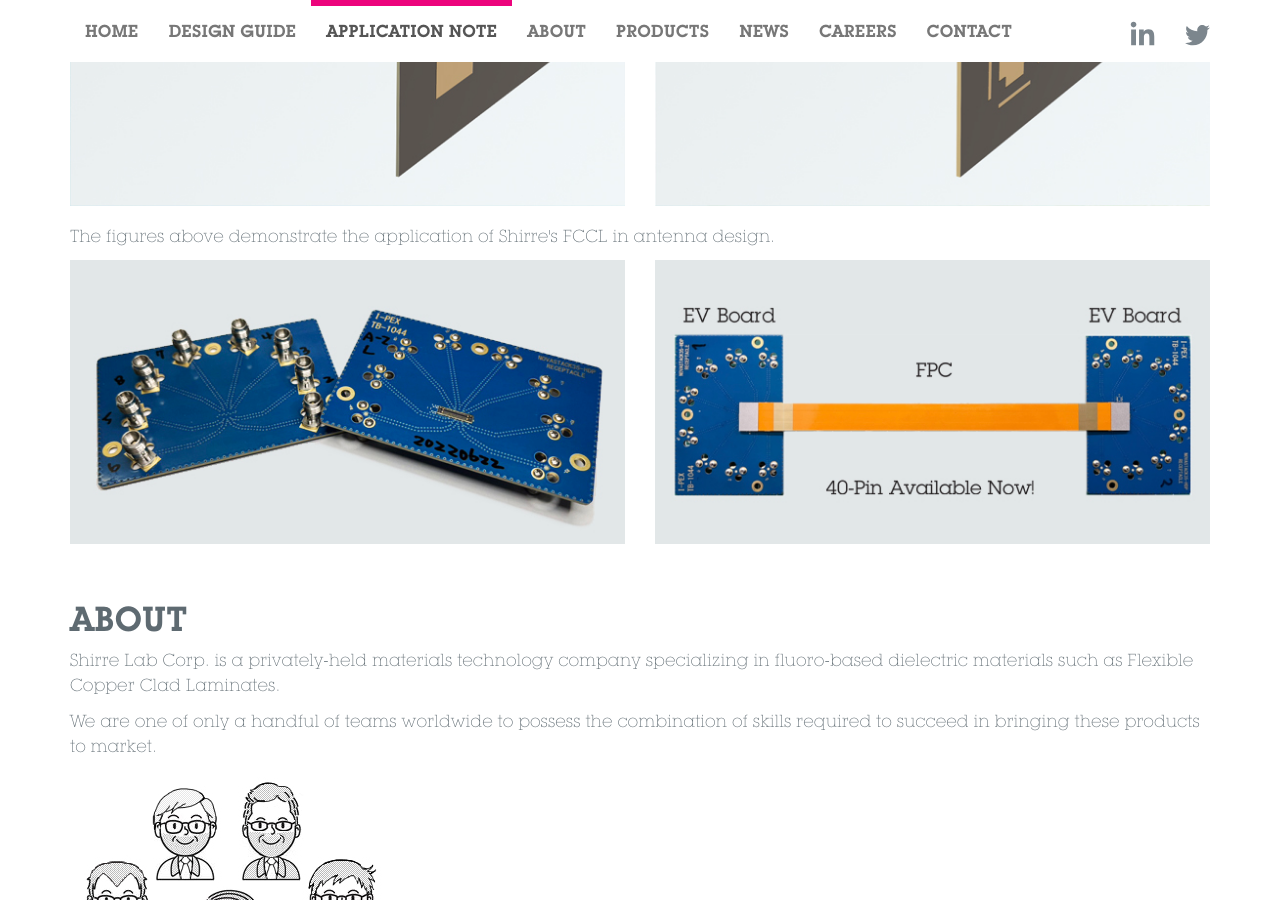
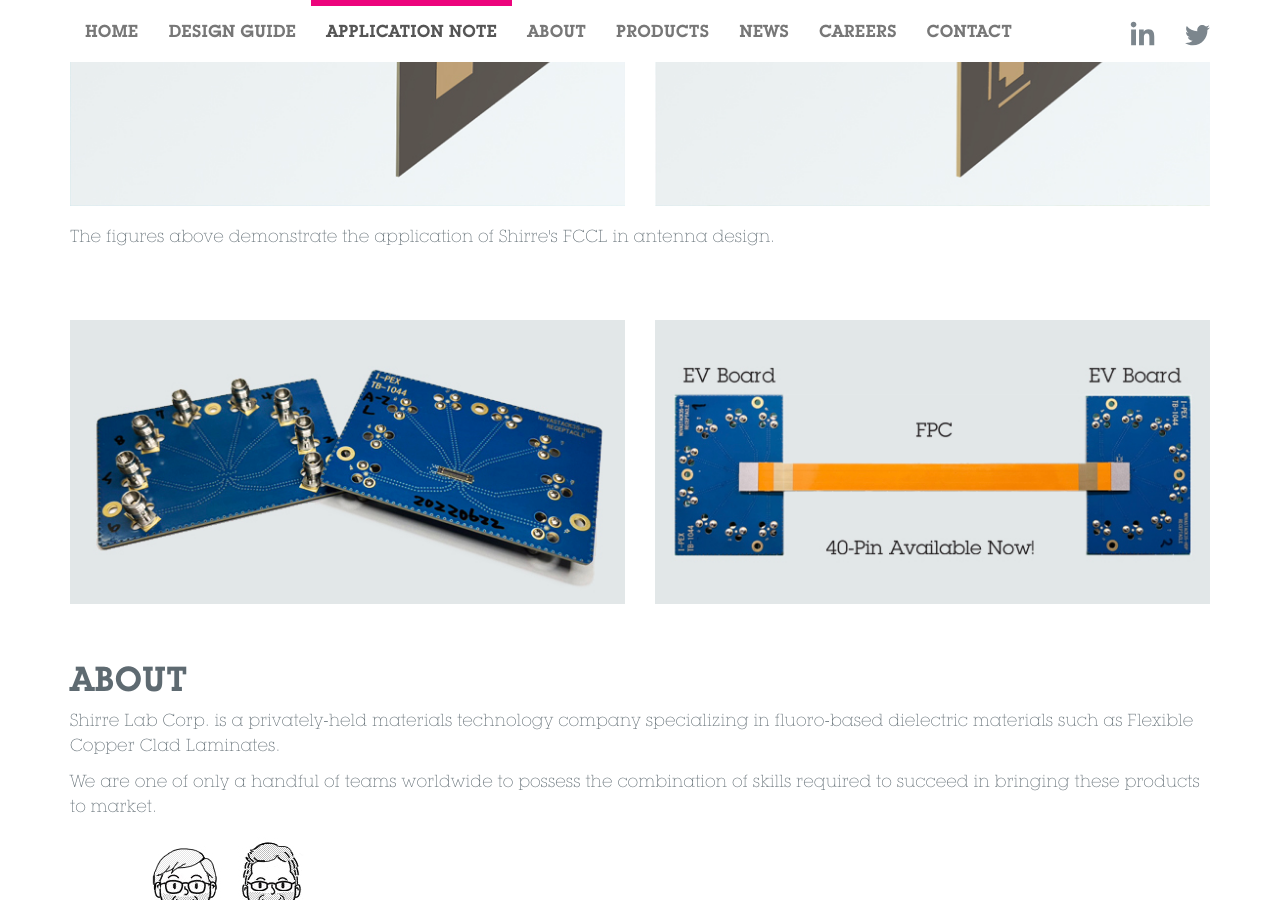
Before and after one commit to ITShirre/www.shirre.com, a Jekyll site: the page built from index.html, in a window 1280 px wide and 900 px high, scrolled down 2269 px. Built offline with Jekyll 4.4.1, drawn with Linux system fonts in a browser that asks for light colours.

Commit message:
20221201_2

```diff
--- a/_includes/sections/appnotes.html
+++ b/_includes/sections/appnotes.html
@@ -15,7 +15,7 @@
       <p>The figures above demonstrate the application of Shirre's FCCL in antenna design.</p>
     </div>
   </div>
-  <div class="row">
+  <div class="row" style="margin-top:60px;">
     <div class="col-lg-6 col-xs-12">
       <img src="{{ "/static/assets/img/ev_board_1.jpg" | prepend: site.baseurl }}" class="pull-left img-responsive">
     </div>
--- a/_includes/sections/home.html
+++ b/_includes/sections/home.html
@@ -47,6 +47,14 @@
                     </div>
                 </div>
                 <!-- Set background for slide in css -->
+                <div class="header-back six"></div>
+            </div>
+            <div class="item">
+                <div class="container">
+                    <div class="carousel-caption">
+                    </div>
+                </div>
+                <!-- Set background for slide in css -->
                 <div class="header-back five"></div>
             </div>
             <div class="item">
@@ -87,14 +95,6 @@
                     <div class="header-back three"></div>
                 </a>
             </div>
-            <div class="item">
-                <div class="container">
-                    <div class="carousel-caption blank">
-                    </div>
-                </div>
-                <!-- Set background for slide in css -->
-                <div class="header-back six"></div>
-            </div>
         </div>
         <a class="left carousel-control" href="#inSlider" role="button" data-slide="prev">
             <span class="glyphicon glyphicon-chevron-left" aria-hidden="true"></span>
```
